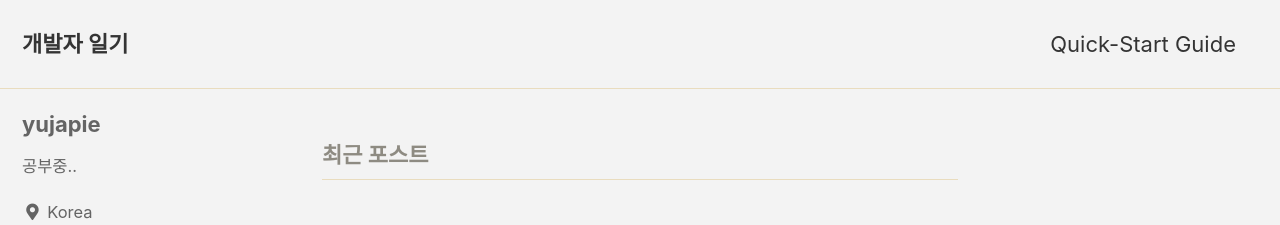
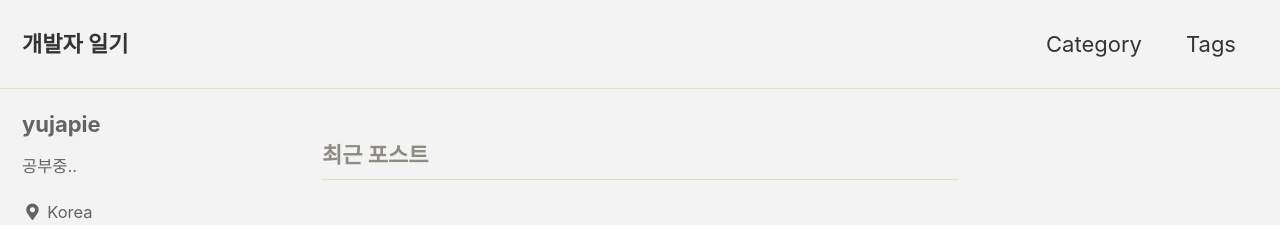
Before and after one commit to yujapie/yujapie.github.io, a Jekyll site: the page built from index.html, in a window 1280 px wide. Shown: the top 225 px of the page. Built offline with Jekyll 4.4.1, drawn with Linux system fonts in a browser that asks for light colours; cached includes are drawn as plain includes; some web fonts are replaced; the list of posts is cut into pages by our own code.

Commit message:
상단 메뉴 수정

```diff
--- a/_data/navigation.yml
+++ b/_data/navigation.yml
@@ -1,7 +1,11 @@
 # main links
 main:
-  - title: "Quick-Start Guide"
-    url: https://mmistakes.github.io/minimal-mistakes/docs/quick-start-guide/
+  - title: "Category"
+    url: /categories/
+  - title: "Tags"
+    url: /tags/
+  # - title: "Quick-Start Guide"
+  #   url: https://mmistakes.github.io/minimal-mistakes/docs/quick-start-guide/
   # - title: "About"
   #   url: https://mmistakes.github.io/minimal-mistakes/about/
   # - title: "Sample Posts"
```
